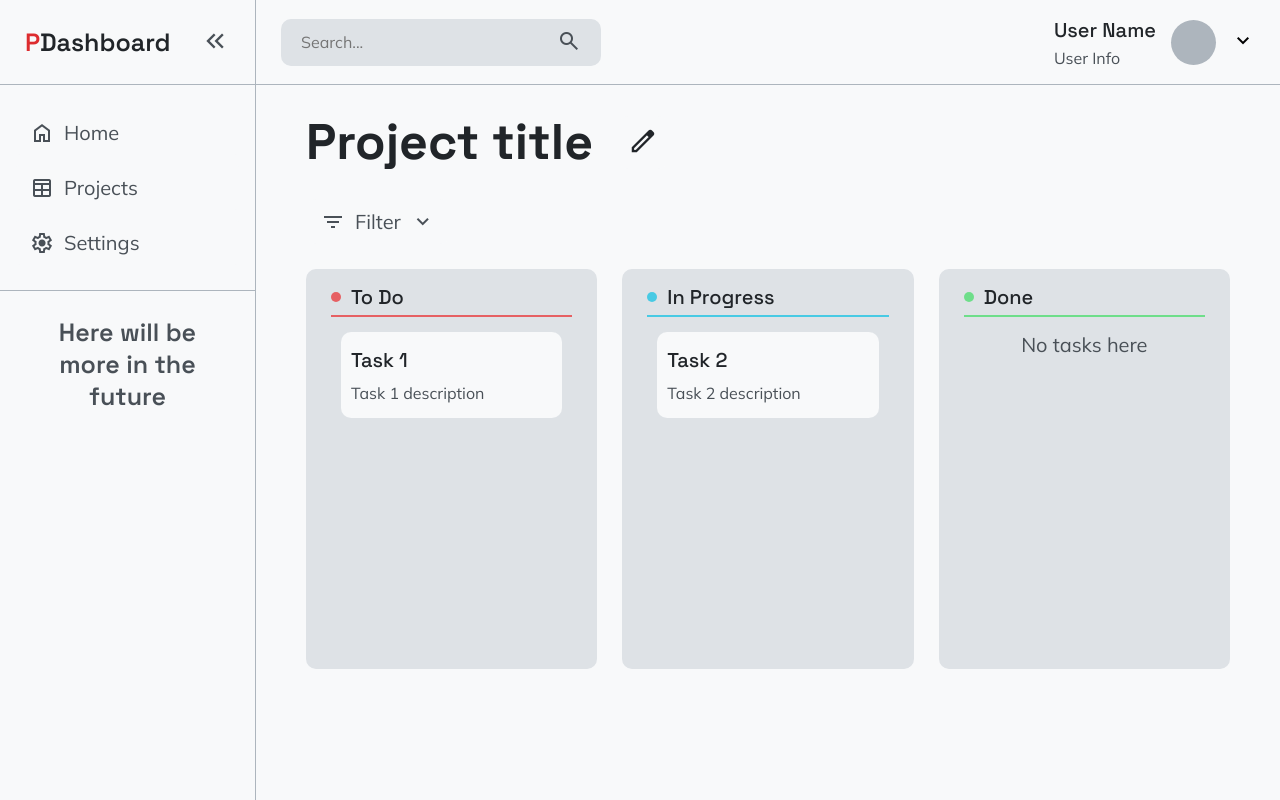
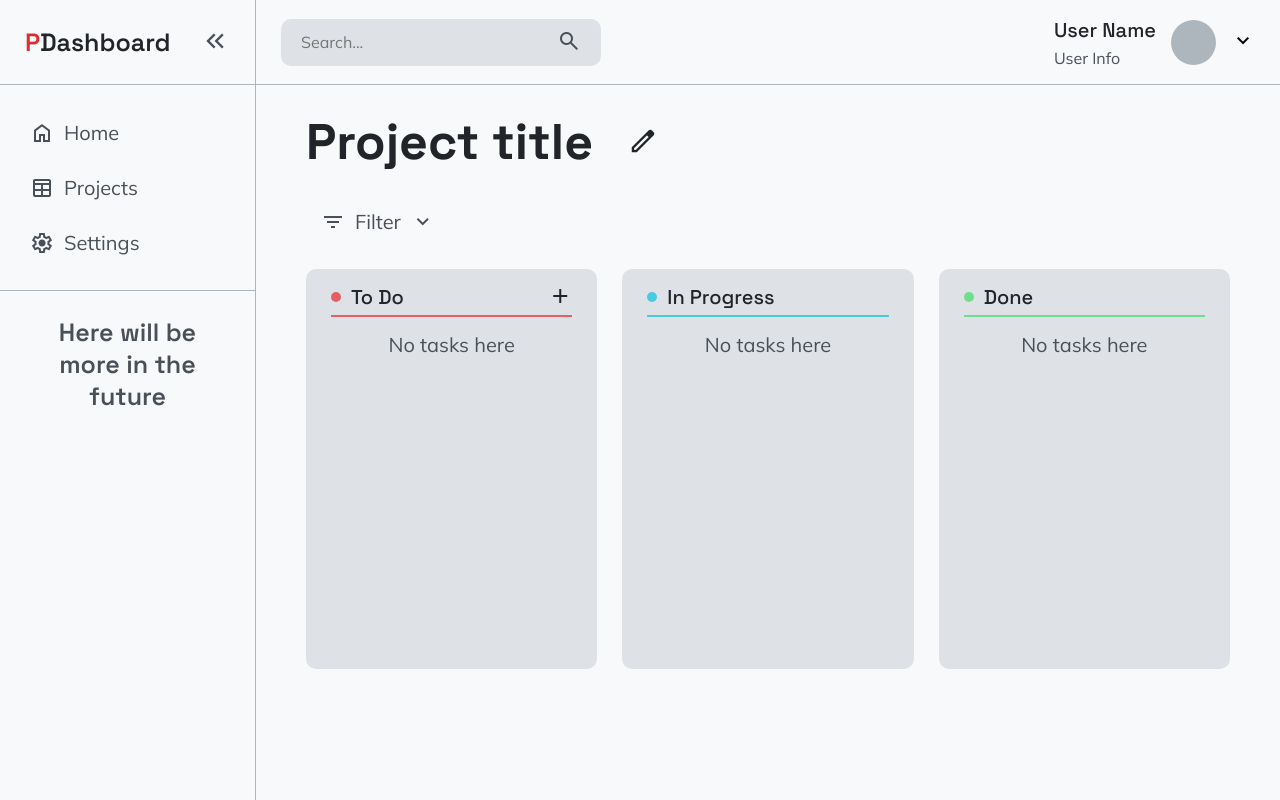
Before and after one commit to KDTenshi/react-dashboard, a React (Vite) app: page / in a window 1280 px wide. Built offline with nearby package versions, Linux system fonts and the light colour scheme.

Commit message:
Added functionality to add tasks

```diff
--- a/index.html
+++ b/index.html
@@ -12,7 +12,7 @@
     />
     <link
       rel="stylesheet"
-      href="https://fonts.googleapis.com/css2?family=Material+Symbols+Outlined:opsz,wght,FILL,GRAD@24,400,0,0&icon_names=delete,edit,filter_list,home,keyboard_arrow_down,keyboard_double_arrow_left,keyboard_double_arrow_right,search,settings,table"
+      href="https://fonts.googleapis.com/css2?family=Material+Symbols+Outlined:opsz,wght,FILL,GRAD@24,400,0,0&icon_names=add,delete,edit,filter_list,home,keyboard_arrow_down,keyboard_double_arrow_left,keyboard_double_arrow_right,search,settings,table"
     />
     <title>Project Dashboard App</title>
   </head>
--- a/src/components/Column/ui/Column.module.css
+++ b/src/components/Column/ui/Column.module.css
@@ -6,6 +6,38 @@
   border-radius: 10px;
   padding: 15px 25px;
   min-height: 50vh;
+}
+
+.Button {
+  position: absolute;
+  right: 0;
+  background: transparent;
+  border: 0;
+  outline: 0;
+  cursor: pointer;
+  color: #212529;
+  transition: all 0.25s;
+}
+.Button:hover {
+  color: #e66063;
+}
+
+.Add {
+  width: 100%;
+  background: #f8f9fa;
+  padding: 15px 10px;
+  border-radius: 10px;
+}
+
+.Input {
+  font-size: 20px;
+  font-family: "Space Grotesk", sans-serif;
+  font-weight: 500;
+  color: #212529;
+  width: 100%;
+  outline: 0;
+  border: 0;
+  background: #f8f9fa;
 }
 
 .Todo {
@@ -19,8 +51,9 @@
   align-items: center;
   justify-content: start;
   gap: 10px;
+  position: relative;
 }
-.Todo span {
+.Todo .Dot {
   background: #e66063;
   width: 10px;
   height: 10px;
@@ -40,7 +73,7 @@
   justify-content: start;
   gap: 10px;
 }
-.Progress span {
+.Progress .Dot {
   background: #48cae4;
   width: 10px;
   height: 10px;
@@ -60,7 +93,7 @@
   justify-content: start;
   gap: 10px;
 }
-.Done span {
+.Done .Dot {
   background: #6ede8a;
   width: 10px;
   height: 10px;
--- a/src/components/Column/ui/Column.module.scss
+++ b/src/components/Column/ui/Column.module.scss
@@ -11,6 +11,38 @@
   min-height: 50vh;
 }
 
+.Button {
+  position: absolute;
+  right: 0;
+  background: transparent;
+  border: 0;
+  outline: 0;
+  cursor: pointer;
+  color: c.$BLACK;
+  transition: all 0.25s;
+
+  &:hover {
+    color: c.$LIGHT_RED;
+  }
+}
+
+.Add {
+  width: 100%;
+  background: c.$WHITE;
+  padding: 15px 10px;
+  border-radius: 10px;
+}
+
+.Input {
+  @include HEADING_4();
+
+  color: c.$BLACK;
+  width: 100%;
+  outline: 0;
+  border: 0;
+  background: c.$WHITE;
+}
+
 @mixin Title($color) {
   @include HEADING_4();
 
@@ -22,7 +54,7 @@
   justify-content: start;
   gap: 10px;
 
-  & span {
+  & .Dot {
     background: $color;
     width: 10px;
     height: 10px;
@@ -33,6 +65,8 @@
 
 .Todo {
   @include Title(c.$LIGHT_RED);
+
+  position: relative;
 }
 
 .Progress {
--- a/src/components/Column/ui/Column.tsx
+++ b/src/components/Column/ui/Column.tsx
@@ -1,9 +1,10 @@
-import type { FC } from "react";
+import { useState, type FC } from "react";
 
 import style from "./Column.module.css";
 import { Task } from "../../Task";
 import type { TColumnType } from "../../../shared/types/types";
-import { useAppSelector } from "../../../app/store/appStore";
+import { useAppDispatch, useAppSelector } from "../../../app/store/appStore";
+import { addTask } from "../../../shared/store/boardSlice";
 
 interface ColumnProps {
   type: TColumnType;
@@ -25,15 +26,52 @@ const columnTitles: TColumnData = {
 
 const Column: FC<ColumnProps> = ({ type }) => {
   const column = useAppSelector((state) => state.board.columns[type]);
+  const dispatch = useAppDispatch();
+
+  const [isAdding, setIsAdding] = useState(false);
+  const [addingValue, setAddingValue] = useState("");
+
+  const handleAddTask = () => {
+    const title = addingValue.trim();
+
+    if (title) dispatch(addTask({ title }));
+
+    setIsAdding(false);
+    setAddingValue("");
+  };
+
+  const handleAddTaskSubmit = (e: React.FormEvent<HTMLFormElement>) => {
+    e.preventDefault();
+
+    handleAddTask();
+  };
 
   return (
     <div className={style.Column}>
       <h4 className={columnTitleStyles[type]}>
-        <span></span>
+        <span className={style.Dot}></span>
         {columnTitles[type]}
+        {type === "todo" && (
+          <button className={style.Button} onClick={() => setIsAdding(true)}>
+            <span className="material-symbols-outlined">add</span>
+          </button>
+        )}
       </h4>
       <div className={style.List}>
-        {column.tasks.length === 0 && <p className={style.Empty}>No tasks here</p>}
+        {isAdding && (
+          <form className={style.Add} onSubmit={handleAddTaskSubmit}>
+            <input
+              type="text"
+              className={style.Input}
+              value={addingValue}
+              autoFocus
+              onChange={(e) => setAddingValue(e.target.value)}
+              onBlur={handleAddTask}
+              placeholder="Task title..."
+            />
+          </form>
+        )}
+        {column.tasks.length === 0 && !isAdding && <p className={style.Empty}>No tasks here</p>}
         {column.tasks.map((task) => (
           <Task key={task.id} task={task} />
         ))}
--- a/src/components/Task/ui/Task.tsx
+++ b/src/components/Task/ui/Task.tsx
@@ -19,7 +19,7 @@ const Task: FC<TaskProps> = ({ task }) => {
   return (
     <div className={style.Task} onClick={handleTaskClick}>
       <h4 className={style.Title}>{task.title}</h4>
-      <p className={style.Desc}>{task.description}</p>
+      {task.description !== "No description" && <p className={style.Desc}>{task.description}</p>}
     </div>
   );
 };
--- a/src/components/TaskInfo/ui/TaskInfo.module.css
+++ b/src/components/TaskInfo/ui/TaskInfo.module.css
@@ -1,6 +1,6 @@
 .Idle {
   display: none;
-  margin-right: -1000vw;
+  margin-right: -100vw;
 }
 
 .Hidden {
@@ -10,7 +10,7 @@
   height: 100vh;
   align-items: center;
   justify-content: end;
-  margin-right: -1000vw;
+  margin-right: -100vw;
   animation: Hide 0.25s linear;
 }
 
@@ -23,6 +23,7 @@
   display: flex;
   align-items: center;
   justify-content: end;
+  margin-right: 0;
   animation: Show 0.25s linear;
 }
 
@@ -163,7 +164,7 @@
 
 @keyframes Show {
   from {
-    margin-right: -100%;
+    margin-right: -100vw;
   }
   to {
     margin-right: 0;
@@ -174,6 +175,6 @@
     margin-right: 0;
   }
   to {
-    margin-right: -100%;
+    margin-right: -100vw;
   }
 }/*# sourceMappingURL=TaskInfo.module.css.map */
--- a/src/components/TaskInfo/ui/TaskInfo.tsx
+++ b/src/components/TaskInfo/ui/TaskInfo.tsx
@@ -2,7 +2,12 @@ import React, { useEffect, useState, type FC } from "react";
 
 import style from "./TaskInfo.module.css";
 import { useAppDispatch, useAppSelector } from "../../../app/store/appStore";
-import { changeTaskDescription, changeTaskTitle, unsetSelectedTask } from "../../../shared/store/boardSlice";
+import {
+  changeTaskDescription,
+  changeTaskTitle,
+  deleteTask,
+  unsetSelectedTask,
+} from "../../../shared/store/boardSlice";
 
 const TaskInfo: FC = () => {
   const [isTitleEdit, setIsTitleEdit] = useState(false);
@@ -82,10 +87,17 @@ const TaskInfo: FC = () => {
     setIsDescEdit(false);
   };
 
+  const handleDeleteTask = () => {
+    if (!selectedTask) return;
+
+    dispatch(deleteTask({ selectedTask }));
+    setClassName(style.Hidden);
+  };
+
   return (
     <div className={className} onClick={handleClick}>
       <div className={style.Info}>
-        <button className={style.Delete}>
+        <button className={style.Delete} onClick={handleDeleteTask}>
           <span className="material-symbols-outlined">delete</span>Delete
         </button>
         {selectedTask && (
--- a/src/shared/store/boardSlice.ts
+++ b/src/shared/store/boardSlice.ts
@@ -10,22 +10,11 @@ const initialState: BoardState = {
   columns: {
     todo: {
       title: "todo",
-      tasks: [
-        { id: "001", title: "Task 1", description: "Task 1 description", notes: [], date: Date.now(), column: "todo" },
-      ],
+      tasks: [],
     },
     inProgress: {
       title: "inProgress",
-      tasks: [
-        {
-          id: "002",
-          title: "Task 2",
-          description: "Task 2 description",
-          notes: [],
-          date: Date.now(),
-          column: "inProgress",
-        },
-      ],
+      tasks: [],
     },
     done: {
       title: "done",
@@ -70,7 +59,30 @@ export const boardSlice = createSlice({
         state.selectedTask = task;
       }
     },
+    addTask: (state, action: PayloadAction<{ title: string }>) => {
+      const { title } = action.payload;
+
+      const newTask: TTask = {
+        id: `${Date.now()}`,
+        title,
+        description: "No description",
+        date: Date.now(),
+        notes: [],
+        column: "todo",
+      };
+
+      state.columns.todo.tasks = [newTask, ...state.columns.todo.tasks];
+    },
+    deleteTask: (state, action: PayloadAction<{ selectedTask: TTask }>) => {
+      const { selectedTask } = action.payload;
+
+      const taskColumn = state.columns[selectedTask.column];
+
+      taskColumn.tasks = taskColumn.tasks.filter((task) => task.id !== selectedTask.id);
+      state.selectedTask = null;
+    },
   },
 });
 
-export const { setSelectedTask, unsetSelectedTask, changeTaskTitle, changeTaskDescription } = boardSlice.actions;
+export const { setSelectedTask, unsetSelectedTask, changeTaskTitle, changeTaskDescription, addTask, deleteTask } =
+  boardSlice.actions;
```
Also changed, not shown: src/components/TaskInfo/ui/TaskInfo.module.scss (+5 -4 lines), 2 other files (tests, documents, lock files or other folders).
